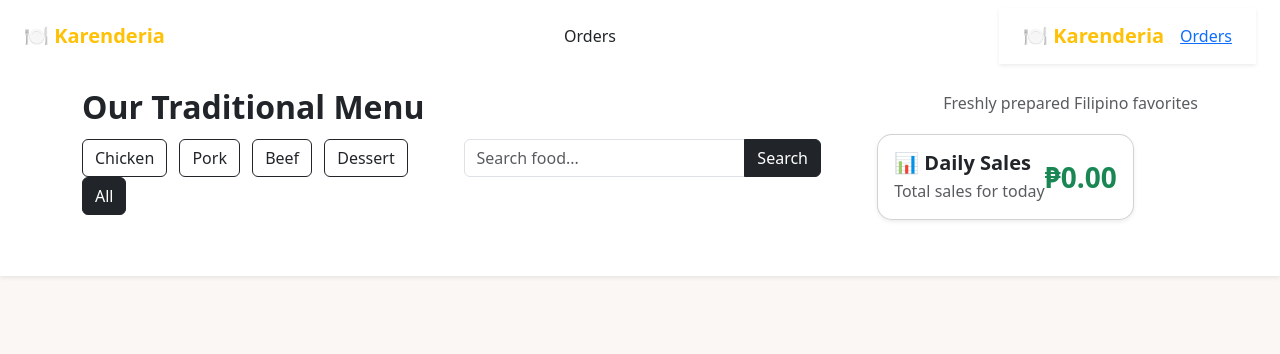
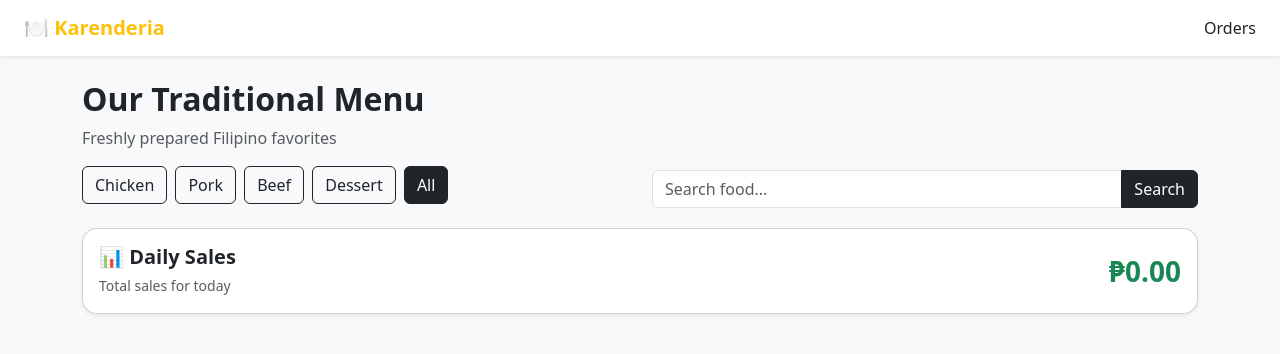
Before and after one commit to coycoyyiee143/Karenderia-Web-App, a plain HTML site: page src/index.html in a window 1280 px wide. Drawn offline with nearby package versions, Linux system fonts and the light colour scheme.

Commit message:
Update index.html

```diff
--- a/src/index.html
+++ b/src/index.html
@@ -1,48 +1,55 @@
 <!DOCTYPE html>
 <html lang="en">
 <head>
-  <meta charset="UTF-8">
-  <meta name="viewport" content="width=device-width, initial-scale=1.0">
-  <link href="https://cdn.jsdelivr.net/npm/bootstrap@5.3.2/dist/css/bootstrap.min.css" rel="stylesheet">
+  <meta charset="UTF-8" />
+  <meta name="viewport" content="width=device-width, initial-scale=1.0" />
+
   <title>Karenderia Menu</title>
+
+  <!-- Bootstrap -->
+  <link
+    href="https://cdn.jsdelivr.net/npm/bootstrap@5.3.2/dist/css/bootstrap.min.css"
+    rel="stylesheet"
+  />
+
+  <!-- Optional custom CSS -->
+  <link rel="stylesheet" href="style.css" />
 </head>
-<body>
+<body class="bg-light">
 
 <!-- NAVBAR -->
 <nav class="navbar navbar-light bg-white shadow-sm px-4">
-  <a class="navbar-brand fw-bold text-warning">🍽 Karenderia</a>
-  <a href="OrderManagement.html" class="text-dark text-decoration-none">Orders</a>
-  <link rel="stylesheet" href="style.css">
-  <title>Karenderia Menu</title>
-
-</head>
-<body>
-
-<nav class="navbar navbar-light bg-white shadow-sm px-4">
-  <a class="navbar-brand fw-bold text-warning">🍽 Karenderia</a>
-  <a href="OrderManagement.html">Orders</a>
+  <span class="navbar-brand fw-bold text-warning">🍽 Karenderia</span>
+  <a href="OrderManagement.html" class="text-decoration-none text-dark">
+    Orders
+  </a>
 </nav>
 
+<!-- MAIN CONTENT -->
 <div class="container my-4">
+
+  <!-- TITLE -->
   <h2 class="fw-bold">Our Traditional Menu</h2>
   <p class="text-muted">Freshly prepared Filipino favorites</p>
 
-  <!-- FILTERS -->
-  <!-- Filters -->
-  <div class="row mb-3">
+  <!-- FILTERS + SEARCH -->
+  <div class="row mb-3 align-items-center">
     <div class="col-md-6 mb-2">
-      <button class="btn btn-outline-dark me-2" onclick="filterMenu('chicken')">Chicken</button>
-      <button class="btn btn-outline-dark me-2" onclick="filterMenu('pork')">Pork</button>
-      <button class="btn btn-outline-dark me-2" onclick="filterMenu('beef')">Beef</button>
-      <button class="btn btn-outline-dark me-2" onclick="filterMenu('dessert')">Dessert</button>
+      <button class="btn btn-outline-dark me-1" onclick="filterMenu('chicken')">Chicken</button>
+      <button class="btn btn-outline-dark me-1" onclick="filterMenu('pork')">Pork</button>
+      <button class="btn btn-outline-dark me-1" onclick="filterMenu('beef')">Beef</button>
+      <button class="btn btn-outline-dark me-1" onclick="filterMenu('dessert')">Dessert</button>
       <button class="btn btn-dark" onclick="filterMenu('all')">All</button>
     </div>
 
-    <!-- SEARCH -->
-    <!-- Search -->
     <div class="col-md-6">
       <div class="input-group">
-        <input type="text" id="searchInput" class="form-control" placeholder="Search food...">
+        <input
+          type="text"
+          id="searchInput"
+          class="form-control"
+          placeholder="Search food..."
+        />
         <button class="btn btn-dark" onclick="searchMenu()">Search</button>
       </div>
     </div>
@@ -55,7 +62,7 @@
         <div class="card-body d-flex justify-content-between align-items-center">
           <div>
             <h5 class="fw-bold mb-1">📊 Daily Sales</h5>
-            <p class="text-muted mb-0">Total sales for today</p>
+            <small class="text-muted">Total sales for today</small>
           </div>
           <h3 class="fw-bold text-success mb-0">
             ₱<span id="dailySales">0.00</span>
@@ -66,12 +73,13 @@
   </div>
 
   <!-- MENU LIST -->
-  <div class="row" id="menu-list"></div>
   <div class="row" id="menu-list">
-    <!-- Food cards -->
+    <!-- Cards injected by script.js -->
   </div>
+
 </div>
 
+<!-- SCRIPT -->
 <script src="script.js"></script>
 </body>
 </html>
```
